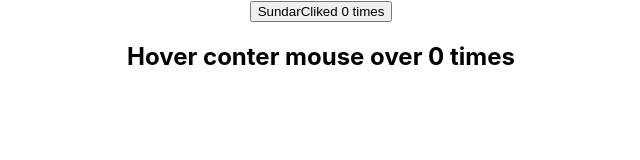
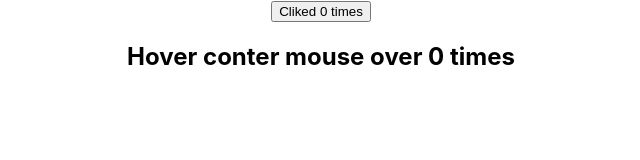
Before and after one commit to sundaramhpe/React, a React (Create React App) app in the folder hello-world/: page / in a window 1280 px wide. Shown: the top 160 px of the page, without its empty margins (319-959 px from the left). Built offline with nearby package versions, Linux system fonts and the light colour scheme.

Commit message:
Render props counter implementeed

```diff
--- a/hello-world/src/App.js
+++ b/hello-world/src/App.js
@@ -1,7 +1,7 @@
 import React from 'react';
 import logo from './logo.svg';
 import './App.css';
-import{Greet}  from './components/Greet'
+import { Greet } from './components/Greet'
 import Welcome from './components/Welcome'
 import Hello from './components/Hello'
 import Message from './components/Message'
@@ -24,13 +24,30 @@ import Hero from './components/Hero';
 import ErrorBoundary from './components/ErrorBoundary';
 import ClickCounter from './components/ClickCounter';
 import HoverCounter from './components/HoverCounter';
+import User from './components/User';
+import ClickCounterTwo from './components/ClickCounterTwo';
+import HoverCounterTwo from './components/HoverCounterTwo';
+
 
 function App() {
 
   return (
     <div className="App">
-    <ClickCounter name='Sundar'/>
-    <HoverCounter/>
+      <Counter>
+        {(count, incrementCount) => (
+          <ClickCounterTwo count={count} incrementCount={incrementCount} />
+        )}
+      </Counter>
+      <Counter>
+        {(count, incrementCount) => (
+          <HoverCounterTwo count={count} incrementCount={incrementCount} />
+        )}
+      </Counter>
+
+      {/* // <ClickCounter name='Sundar'/>
+    // <HoverCounter/>
+    // <User render={(isLoggedIn)=>isLoggedIn? 'Sundar' : 'Guest'}/> */}
+
       {/* <ErrorBoundary>
     <Hero heroName='Batman'/>
     </ErrorBoundary>
@@ -53,7 +70,6 @@ function App() {
       {/* {<Stylesheet primary={true}/>} */}
       {/* {<NameList/>} */}
       {/* {<UserGreetings/>} */}
-     {/* <Counter/> */}
       {/*<ParentComponent/>*/}
       { /* <Greet name='Sundar'>
      <p>This is Child Tags</p>
--- /dev/null
+++ b/hello-world/src/components/ClickCounterTwo.js
@@ -0,0 +1,12 @@
+import React, { Component } from 'react'
+
+ class ClickCounterTwo extends Component {
+    render() {
+        const { count,incrementCount } = this.props
+        return (
+                <button onClick={incrementCount}>Cliked {count} times </button>
+        )
+    }
+}
+
+export default ClickCounterTwo
--- a/hello-world/src/components/Counter.js
+++ b/hello-world/src/components/Counter.js
@@ -8,35 +8,44 @@ class Counter extends Component {
              count:0
         }
     }
-    increment(){
-        // this.setState({
-        //     count:this.state.count+1
-        // },
-        // ()=>{
-        //     console.log('Callback Value',this.state.count)
-        // })
-        //this.state.count=this.state.count+1
-         this.setState((prevState)=>({
-             count: prevState.count+1
-         }))
-        console.log(this.state.count)
+    incrementCount = () => {
+        this.setState(prevState => {
+            return { count: prevState.count + 1 }
+        })
     }
-    incrementFive(){
-        this.increment()
-        this.increment()
-        this.increment()
-        this.increment()
-        this.increment()
-    }
+    // incrementCount(){
+    //     // this.setState({
+    //     //     count:this.state.count+1
+    //     // },
+    //     // ()=>{
+    //     //     console.log('Callback Value',this.state.count)
+    //     // })
+    //     //this.state.count=this.state.count+1
+    //      this.setState((prevState)=>({
+    //          count: prevState.count+1
+    //      }))
+    //     //console.log(this.state.count)
+    // }
+    // incrementFive(){
+    //     this.increment()
+    //     this.increment()
+    //     this.increment()
+    //     this.increment()
+    //     this.increment()
+    // }
     render() {
         return (
             <div>
-                <div> Count -{this.state.count} </div>
-                <button onClick={()=>this.incrementFive()}>Increment</button>
-
-
+                {this.props.children(this.state.count,this.incrementCount)}
             </div>
         )
+        // return (
+        //     <div>
+        //         <div> Count -{this.state.count} </div>
+        //         <button onClick={()=>this.incrementFive()}>Increment</button>
+
+        //     </div>
+        // )
     }
 }
 
--- /dev/null
+++ b/hello-world/src/components/HoverCounterTwo.js
@@ -0,0 +1,11 @@
+import React, { Component } from 'react'
+
+class HoverCounterTwo extends Component {
+    render() {
+        const { count, incrementCount } = this.props
+        return (
+            <h2 onMouseOver={incrementCount}>Hover conter mouse over {count} times </h2>
+        )
+    }
+}
+export default HoverCounterTwo
--- /dev/null
+++ b/hello-world/src/components/User.js
@@ -0,0 +1,13 @@
+import React, { Component } from 'react'
+
+export class User extends Component {
+    render() {
+        return (
+            <div>
+                {this.props.render(true)}
+            </div>
+        )
+    }
+}
+
+export default User
```
Lines whose indentation alone changed are shown as unchanged.
